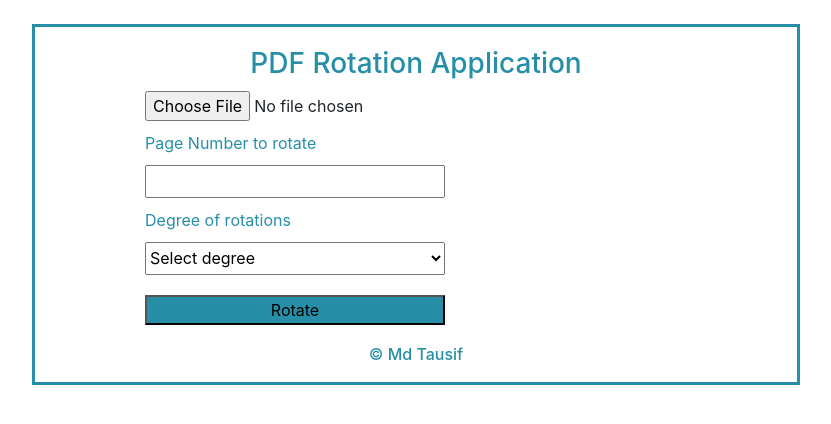
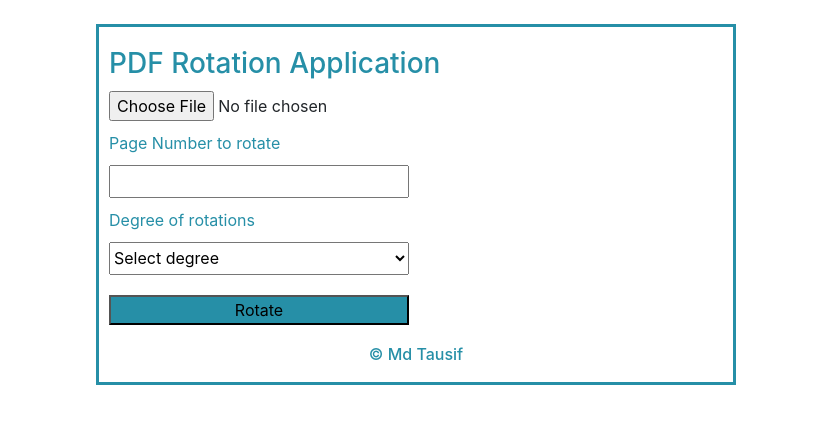
Before and after one commit to codingf3ver/Flask-application-for-pdf-rotation, a Flask app: page / in a window 1280 px wide. Shown: the top 424 px of the page, without its empty margins (224-1055 px from the left). Run offline with Flask 2, Linux system fonts and the light colour scheme; some libraries are stand-ins or nearby versions.

Commit message:
Update pdf-manipulation.css

```diff
--- a/static/pdf-manipulation.css
+++ b/static/pdf-manipulation.css
@@ -1,4 +1,4 @@
-.heading-color {
+.navbar-brand {
   color: rgb(38, 143, 167);
   /* position: absolute; */
     top: 50%;
@@ -6,15 +6,17 @@
     text-align: center;
     /* transform: translateX(-50%) translateY(-50%); */
 }
+
 .center-content {
   margin: auto;
-  width: 60%;
+  width: 50%;
   border: 3px solid rgb(38, 143, 167);
   padding: 10px;
 }
 .pdfpage-margin {
   margin-top: 10px;
   margin-bottom: 10px;
+  width: 100%;
   color: rgb(38, 143, 167);
 
 }
@@ -23,7 +25,7 @@ form {
   display: flex;
   flex-direction: column;
   width: 300px;
-  margin-left: 100px;
+  /* margin-left: 100px; */
 }
 
 .btn-color {
@@ -39,3 +41,8 @@ form {
   color: rgb(38, 143, 167);
   margin-top: 20px;
 }
+.btn.btn-primary{
+  background-color: #268fa7;
+  margin-top: 20px;
+
+}
```
